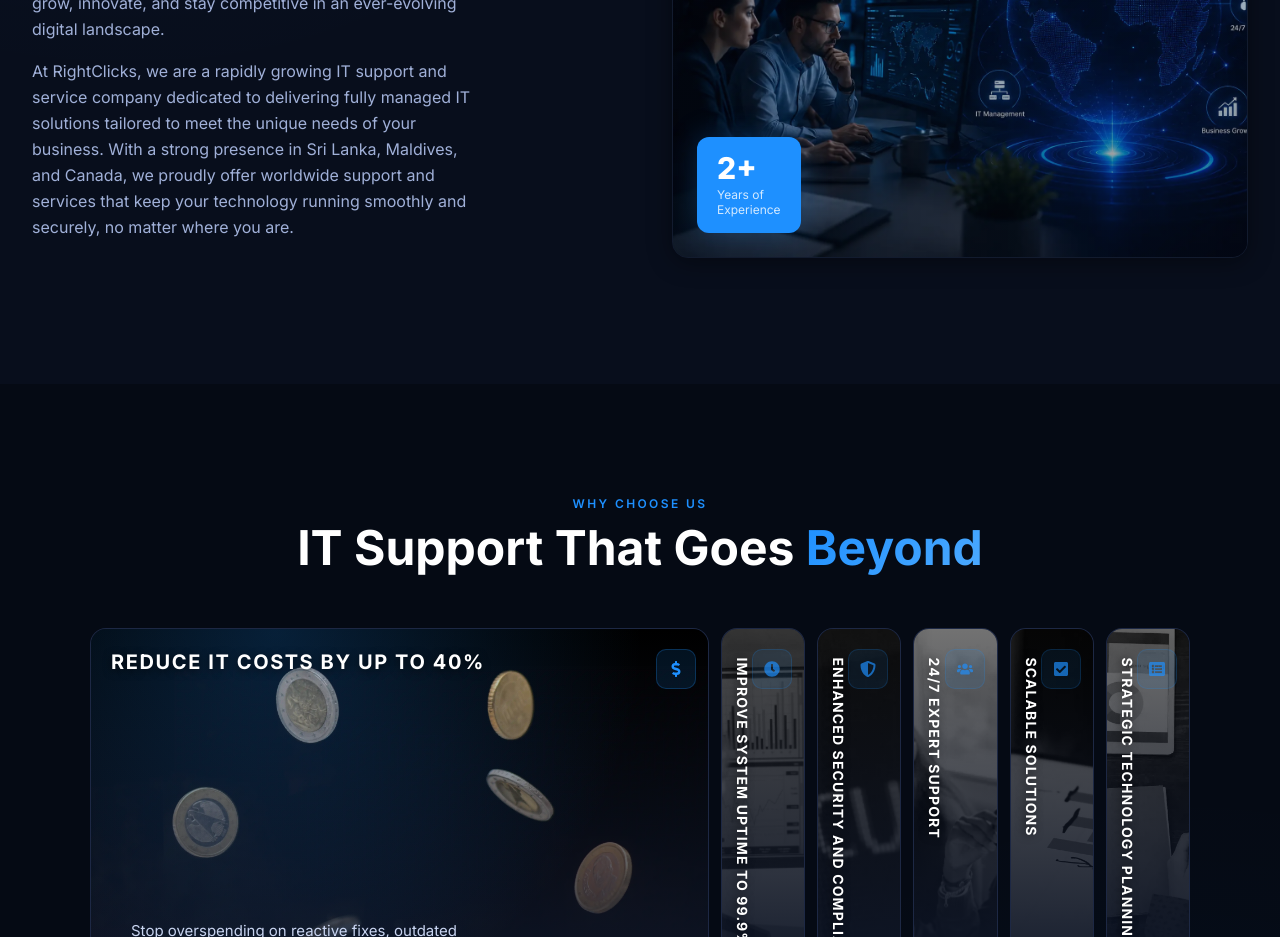
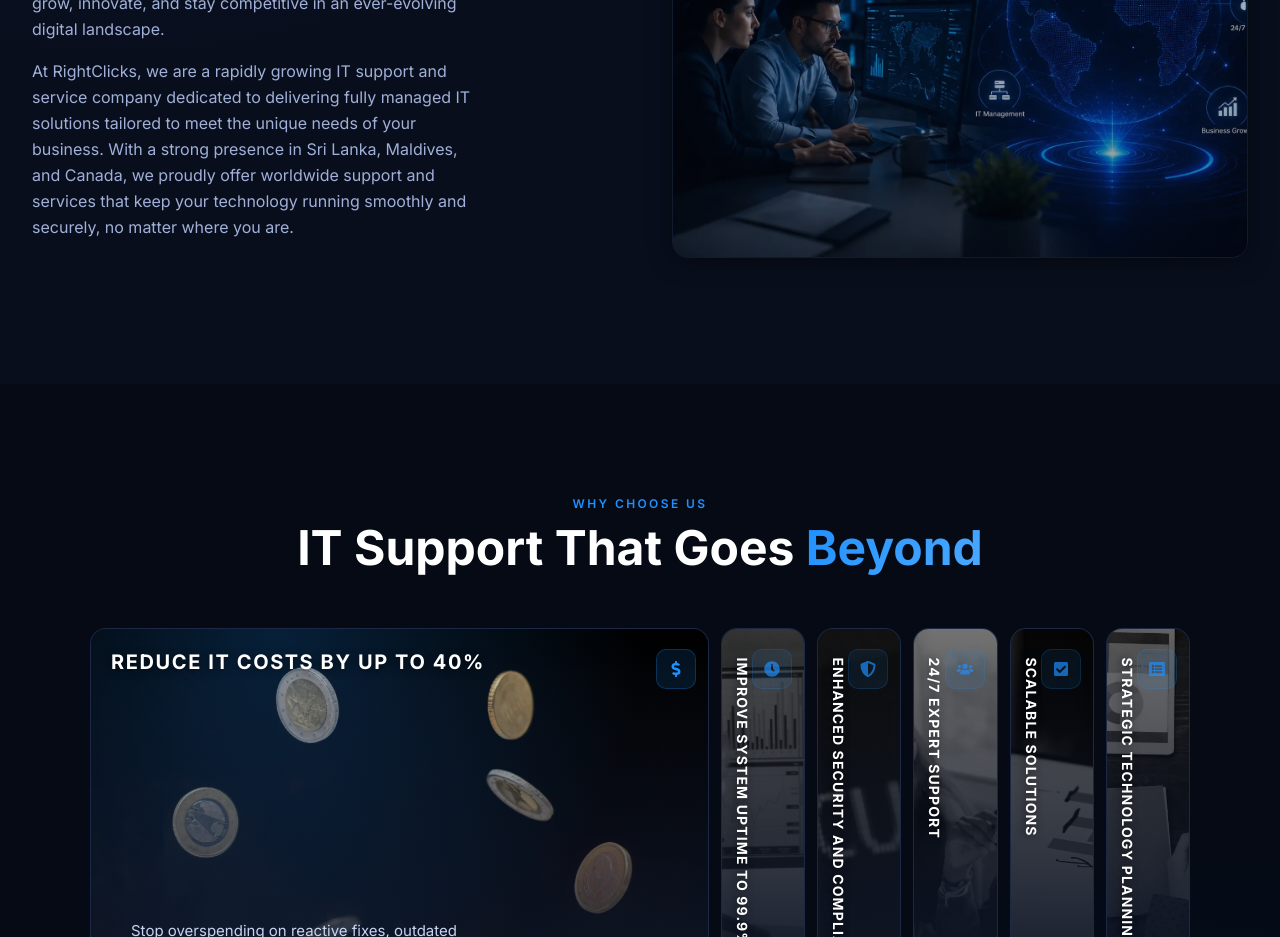
Before and after one commit to Sajana4197/RightClick, a React (Vite) app: page / in a window 1280 px wide. Shown: the part 1100-2037 px from the top of the page. Built offline with nearby package versions, Linux system fonts and the light colour scheme.

Commit message:
Remove the experience card in about

```diff
--- a/src/components/sections/AboutSection.jsx
+++ b/src/components/sections/AboutSection.jsx
@@ -91,28 +91,6 @@
 
               {/* RightClicks branding overlay */}
               <Logo3DBadge />
-
-              {/* Years badge */}
-              <motion.div
-                initial={{ opacity: 0, scale: 0.8 }}
-                whileInView={{ opacity: 1, scale: 1 }}
-                viewport={viewportOnce}
-                transition={{
-                  delay: 0.5,
-                  duration: 0.6,
-                  ease: [0.22, 1, 0.36, 1],
-                }}
-                className="absolute bottom-6 left-6 bg-brand-blue rounded-xl px-5 py-4 shadow-blue-glow"
-              >
-                <p className="text-white text-3xl font-extrabold leading-none">
-                  {t("about.yearsBadge.value")}
-                </p>
-                <p className="text-white/80 text-xs mt-1 leading-tight">
-                  {t("about.yearsBadge.label")}
-                  <br />
-                  {t("about.yearsBadge.labelLine2")}
-                </p>
-              </motion.div>
             </div>
 
             {/* 500+ businesses card — bottom right, overlapping */}
```
